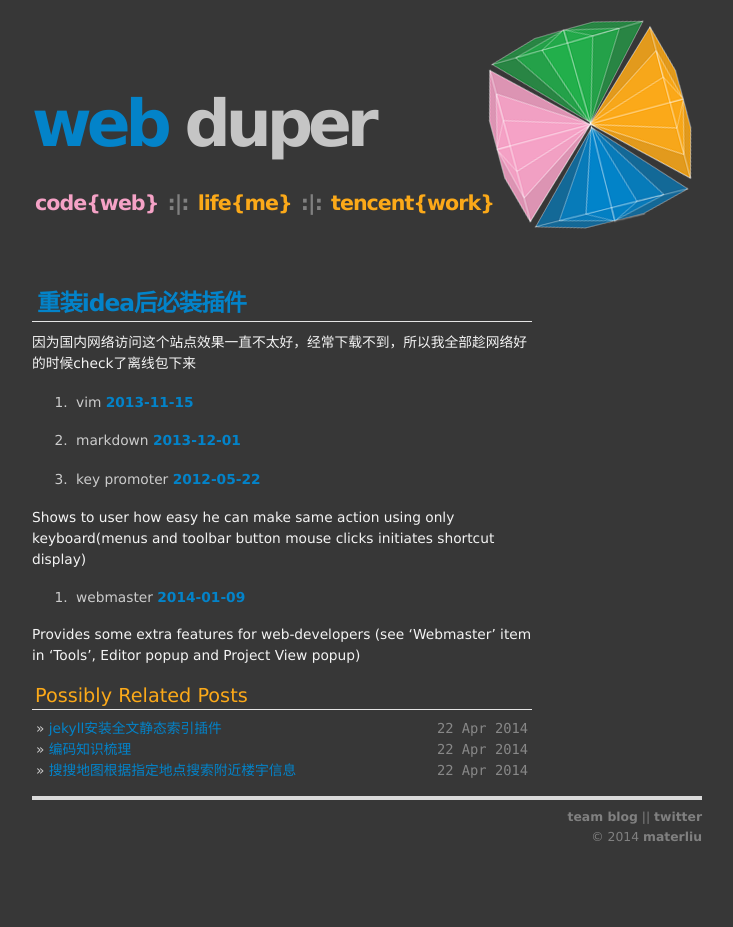
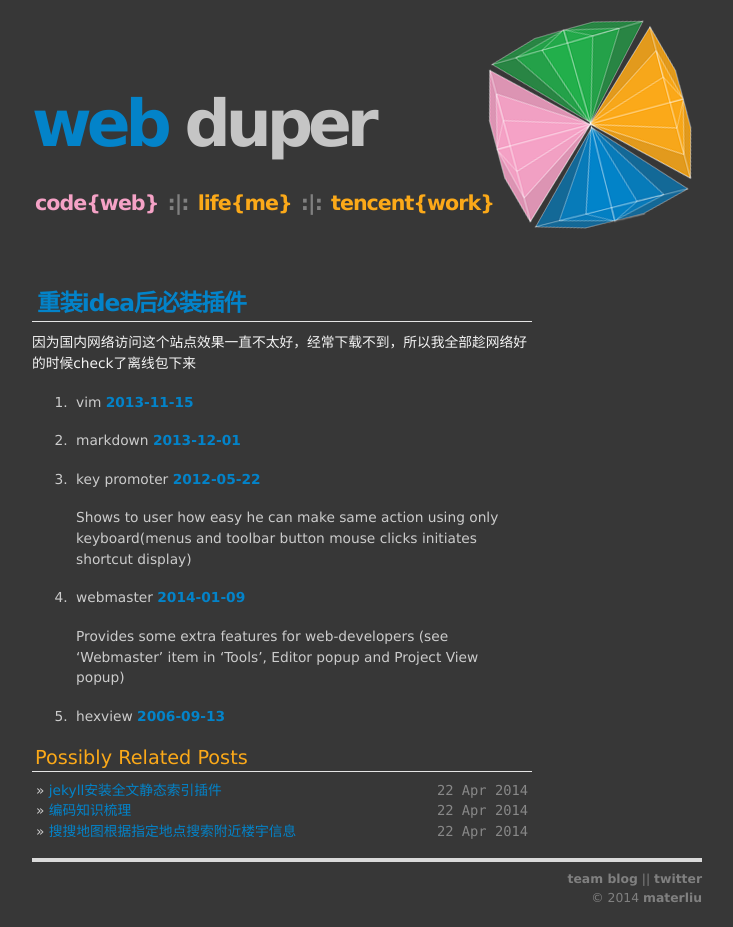
Before and after one commit to materliu/materliu.github.io, a Jekyll site: the page built from all/web/ideas/_posts/2014-04-14-reinstall-idea-plugins.md, in a window 1280 px wide. Shown: the whole page, without its empty margins (273-1006 px from the left). Built offline with Jekyll 4.4.1, drawn with Linux system fonts in a browser that asks for light colours; Markdown is read by kramdown in place of the engine named in the settings; before the commit the page ends 900 px from its top, so only the background shows below that.

Commit message:
添加 hexview 插件！

```diff
--- a/all/web/ideas/_posts/2014-04-14-reinstall-idea-plugins.md
+++ b/all/web/ideas/_posts/2014-04-14-reinstall-idea-plugins.md
@@ -13,8 +13,10 @@ title: 2014-04-14-重装idea后必装插件.md
 
 3. key promoter [2012-05-22](/attachments/2012-05-22-Key_promoter_11324.jar)
 
-Shows to user how easy he can make same action using only keyboard(menus and toolbar button mouse clicks initiates shortcut display)
+    Shows to user how easy he can make same action using only keyboard(menus and toolbar button mouse clicks initiates shortcut display)
 
 4. webmaster [2014-01-09](/attachments/2014-01-09-webmaster.zip)
 
-Provides some extra features for web-developers (see 'Webmaster' item in 'Tools', Editor popup and Project View popup)
+    Provides some extra features for web-developers (see 'Webmaster' item in 'Tools', Editor popup and Project View popup)
+
+5. hexview [2006-09-13](/attachments/2006-09-13-HexView_2423.jar)
```
Also changed, not shown: 1 other file.
